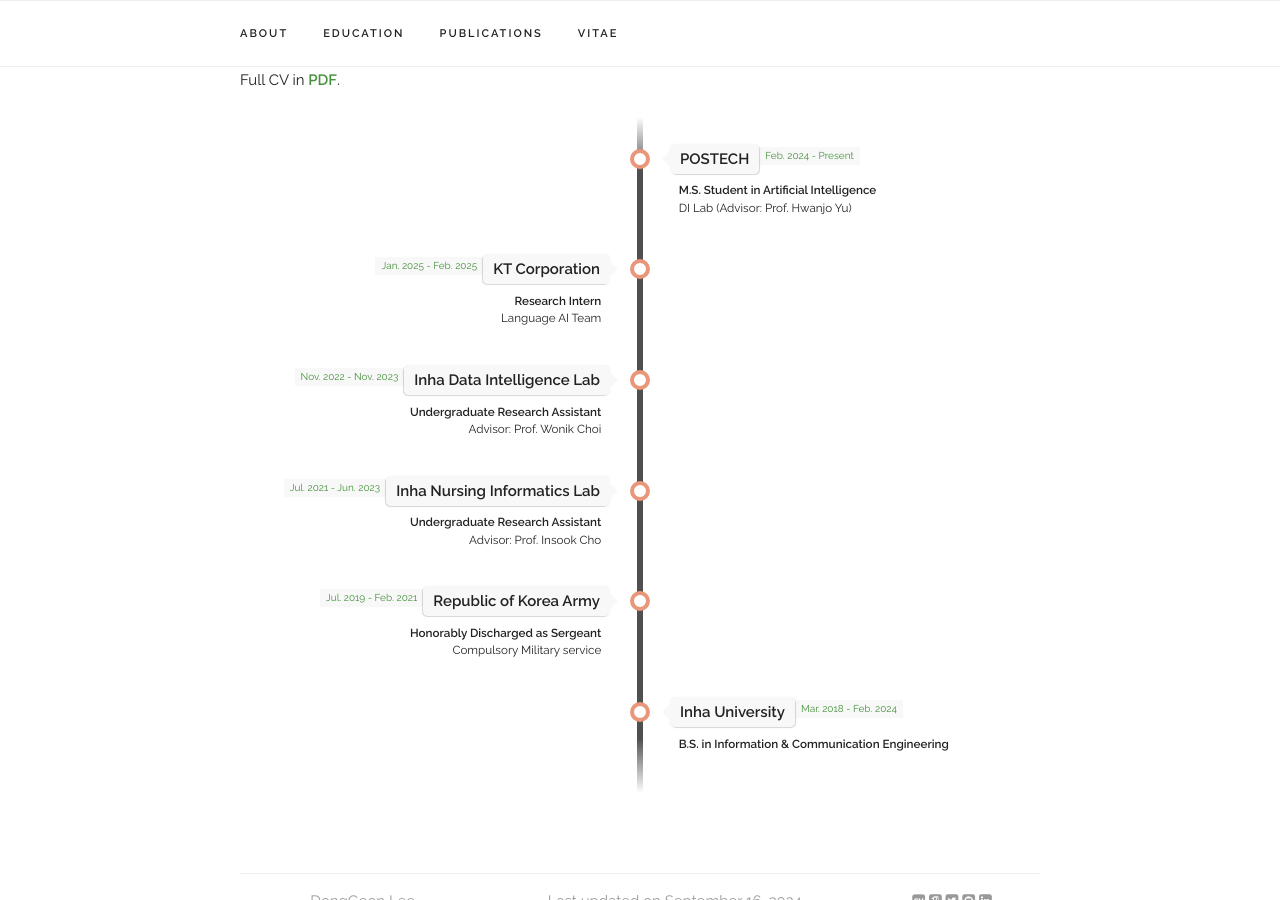
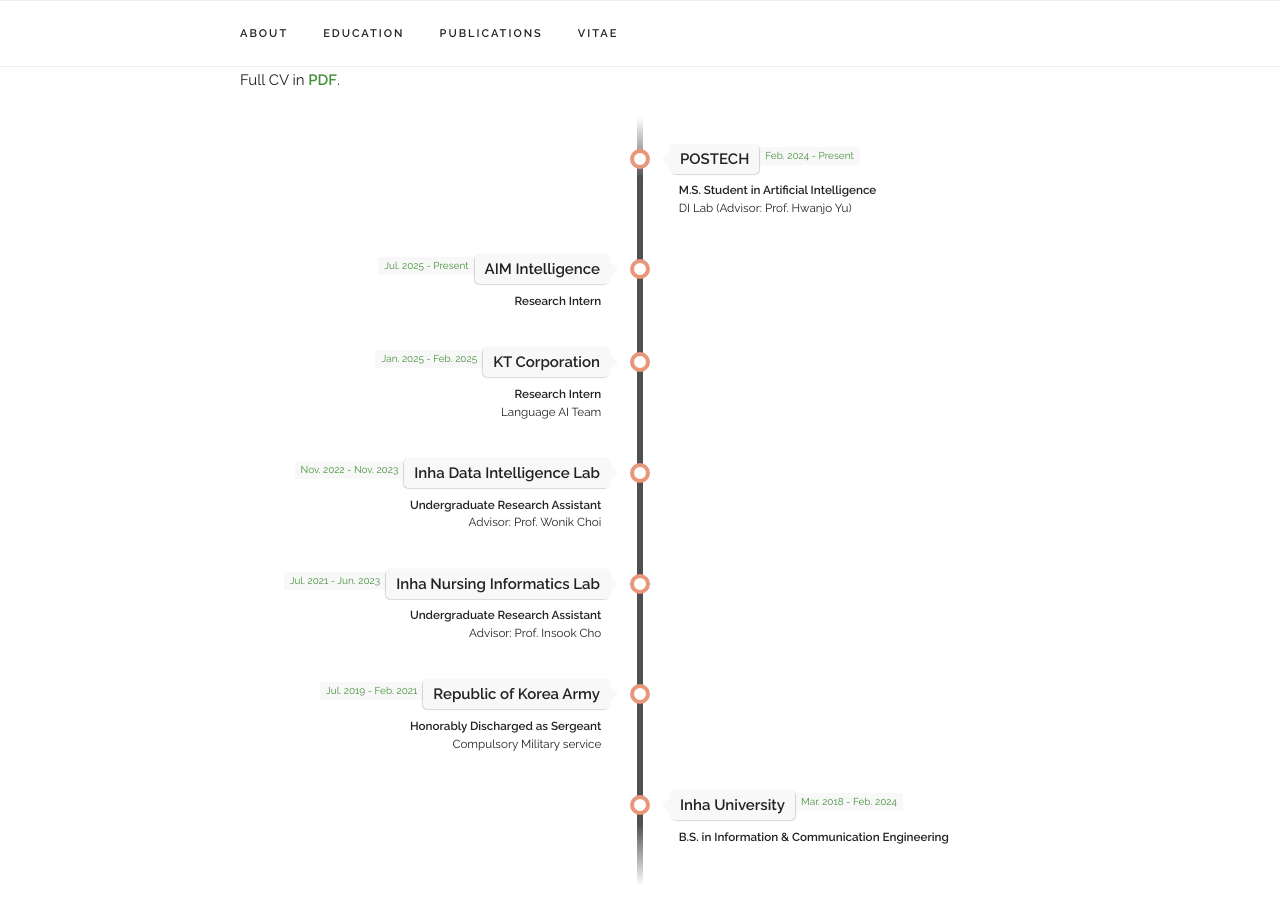
Before and after one commit to donggeon/donggeon.github.io, a Jekyll site: the page built from index.html, in a window 1280 px wide and 900 px high, scrolled down 2370 px. Built offline with Jekyll 4.4.1, drawn with Linux system fonts in a browser that asks for light colours; some web fonts are replaced.

Commit message:
Jul 2025

```diff
--- a/_data/experience.yaml
+++ b/_data/experience.yaml
@@ -4,6 +4,11 @@
     title: "M.S. Student in Artificial Intelligence"
     subtitle: "DI Lab (Advisor: Prof. Hwanjo Yu)"
     category: "school"
+
+  - place: "AIM Intelligence"
+    time: "Jul. 2025 - Present"
+    title: "Research Intern"
+    category: "work"
 
   - place: "KT Corporation"
     time: "Jan. 2025 - Feb. 2025"
```
Also changed, not shown: 2 other files.
